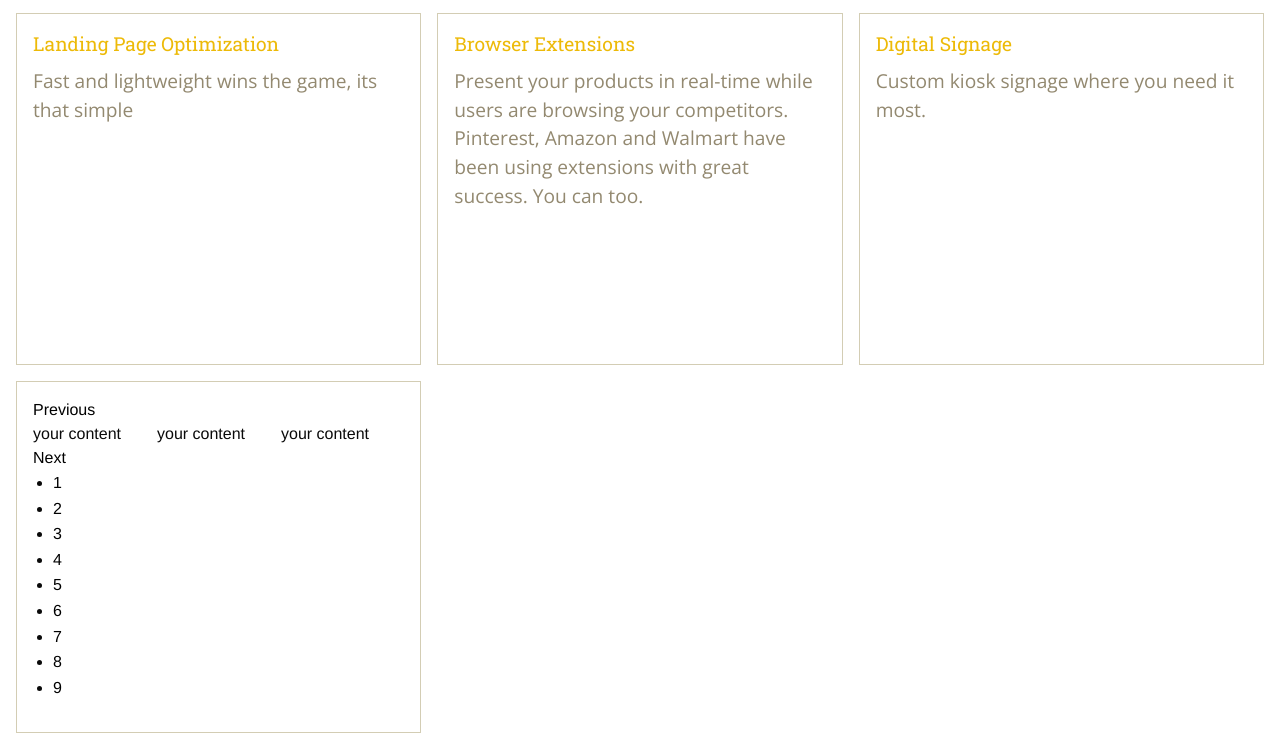
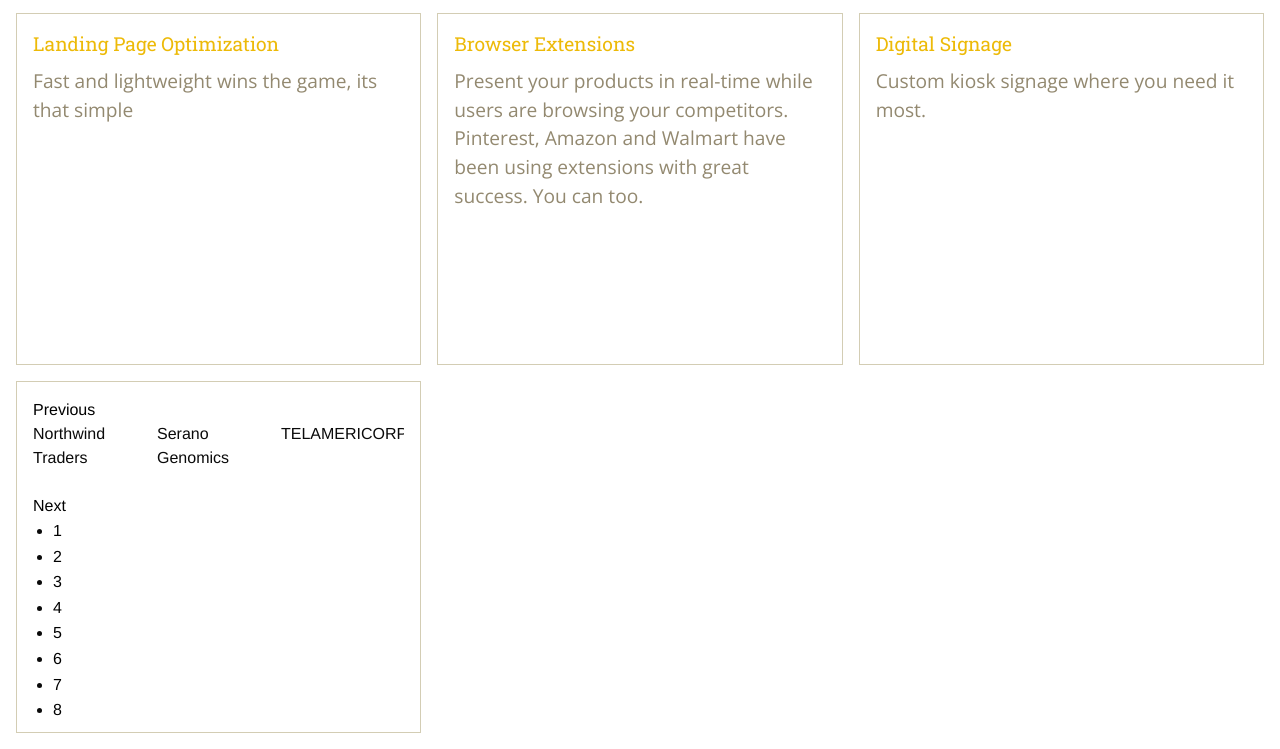
Before and after one commit to neodigm/www.neostudios.com, a plain HTML site: page index.html in a window 1280 px wide. Shown: the part 739-1488 px from the top of the page. Drawn offline with nearby package versions, Linux system fonts and the light colour scheme.

Commit message:
Update index.html

```diff
--- a/index.html
+++ b/index.html
@@ -163,17 +163,17 @@
 </article>
 <article class="para-card neos_motif_00__bg">
  <div class="your-class">
-    <div>your content</div>
-    <div>your content</div>
-    <div>your content</div>
-    <div>your content</div>
-    <div>your content</div>
-    <div>your content</div>
-    <div>your content</div>
-    <div>your content</div>
-    <div>your content</div>
+<div class="">Aperture science</div>
+<div class="">Blue Sun Corporation</div>
+<div class="">Northwind Traders</div>
+<div class="">Serano Genomics</div>
+<div class="">TELAMERICORP</div>
+<div class="">Veridian Dynamics</div>
+<div class="">Wolf Cola</div>
+<div class="">Yoyodyne Propulsion Systems</div>
   </div>
 </article>
+
 
         </section>
 
```
